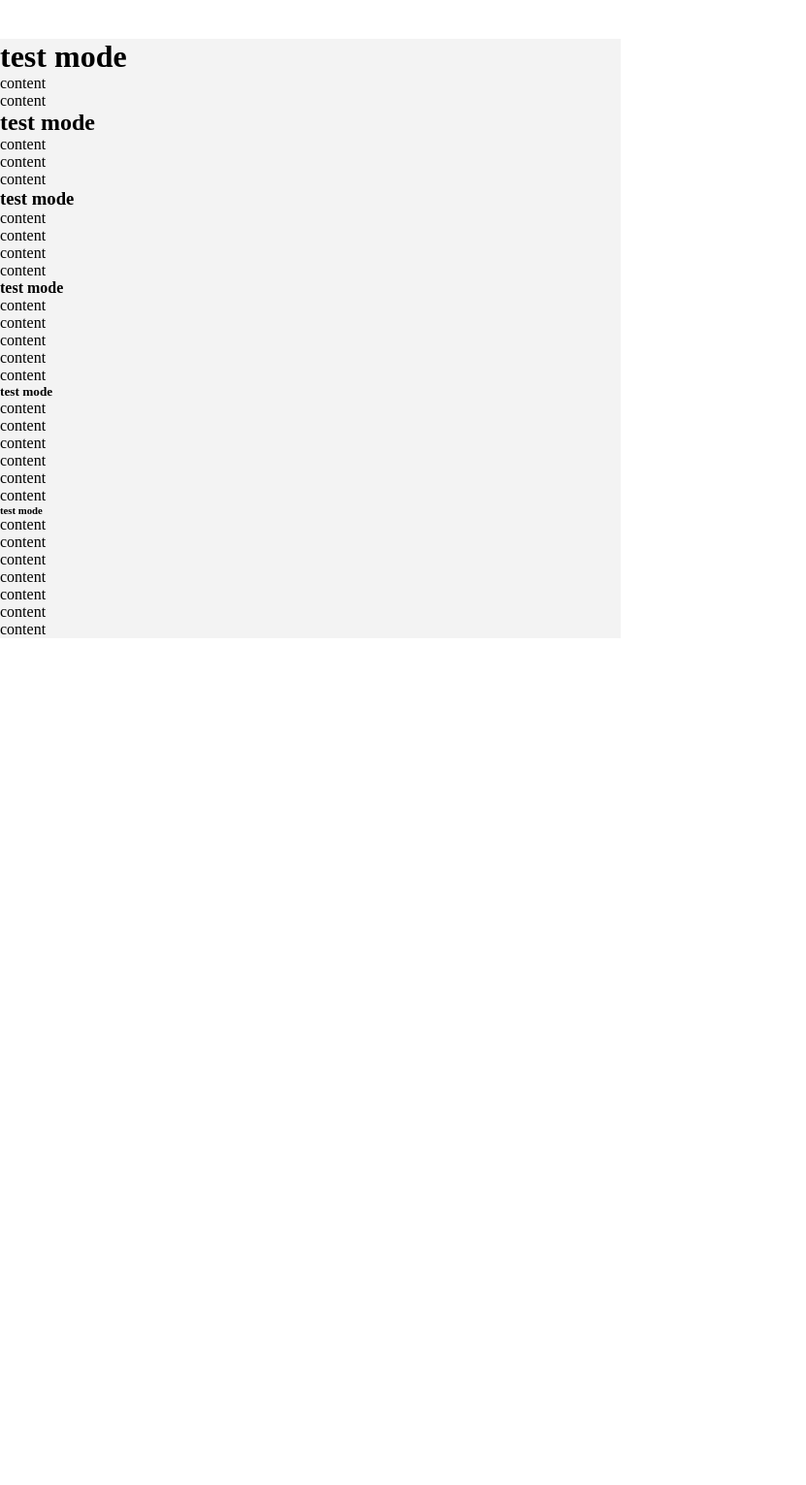
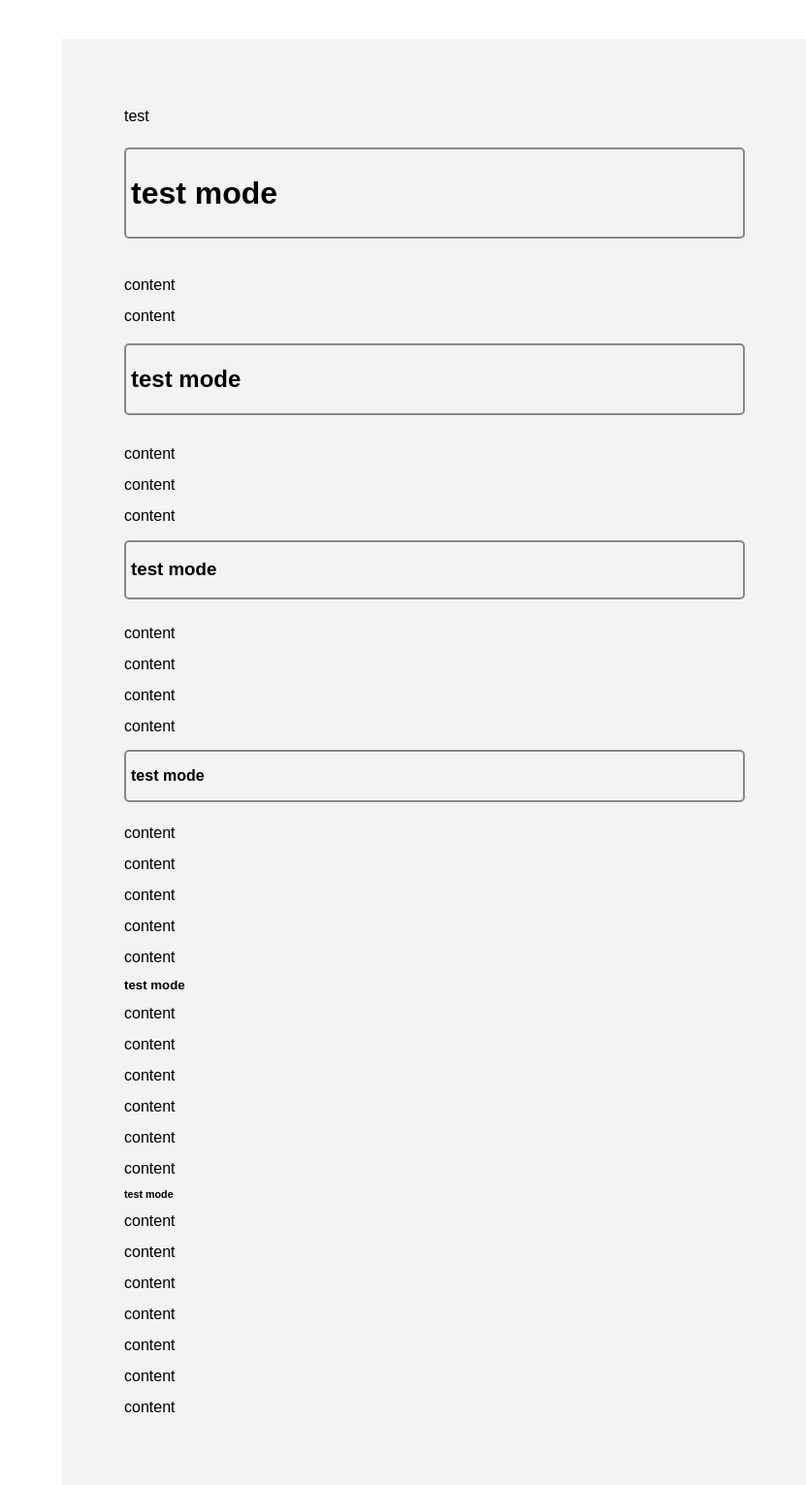
Before and after one commit to The-Infinitys/InfinitySpirit-blog, a Python web app: template The-Infinitys-InfinitySpirit/template/index.html in a window 1280 px wide. Shown: the whole page at 97% size, without its empty margins (0-831 px from the left). Before the commit the page ends 654 px from the top, so only its background shows below. Run offline with Jinja, Linux system fonts and the light colour scheme; the template is opened without the code that fills it, so the values that code supplies are empty.

Commit message:
取り敢えず目次とかの構成

```diff
--- a/The-Infinitys-InfinitySpirit/template/index.html
+++ b/The-Infinitys-InfinitySpirit/template/index.html
@@ -3,7 +3,7 @@
   <head>
     <meta charset="UTF-8" />
     <meta name="viewport" content="width=device-width, initial-scale=1.0" />
-    <title><InfinitySpiritTitle></InfinitySpiritTitle></title>
+    <title><InfinitySpiritMetaTitle>test</InfinitySpiritMetaTitle></title>
     <link
       rel="stylesheet"
       href="../../The-Infinitys-InfinitySpirit/template/style.css" />
@@ -13,9 +13,43 @@
   </head>
   <body>
     <div class="article-back">
-      <div class="article-title"><InfinitySpiritTitle></InfinitySpiritTitle></InfinitySpiritTitle></div>
       <div class="article-content">
-        <InfinitySpiritContent></InfinitySpiritContent>
+        <InfinitySpiritContent>
+          <InfinitySpiritArticleTitle>test</InfinitySpiritArticleTitle>
+          <h1>test mode</h1>
+          <p>content</p>
+          <p>content</p>
+          <h2>test mode</h2>
+          <p>content</p>
+          <p>content</p>
+          <p>content</p>
+          <h3>test mode</h3>
+          <p>content</p>
+          <p>content</p>
+          <p>content</p>
+          <p>content</p>
+          <h4>test mode</h4>
+          <p>content</p>
+          <p>content</p>
+          <p>content</p>
+          <p>content</p>
+          <p>content</p>
+          <h5>test mode</h5>
+          <p>content</p>
+          <p>content</p>
+          <p>content</p>
+          <p>content</p>
+          <p>content</p>
+          <p>content</p>
+          <h6>test mode</h6>
+          <p>content</p>
+          <p>content</p>
+          <p>content</p>
+          <p>content</p>
+          <p>content</p>
+          <p>content</p>
+          <p>content</p>
+        </InfinitySpiritContent>
       </div>
     </div>
   </body>
--- a/The-Infinitys-InfinitySpirit/template/style.css
+++ b/The-Infinitys-InfinitySpirit/template/style.css
@@ -25,11 +25,29 @@
 
 .article-title {
   width: 50%;
+  line-height: 1.5;
 }
 
 .article-content {
+  line-height: 2;
+  font-family: "Noto-Sans", Arial, Helvetica, sans-serif;
   width: 50%;
+  margin-left: 5%;
+  padding: 5%;
   height: auto;
   background: color-mix(in srgb, var(--infinityspirit-back), #888 10%);
   color: var(--infinityspirit-text);
 }
+
+.article-content h1,
+.article-content h2,
+.article-content h3,
+.article-content h4 {
+  border: 2px solid #888;
+  border-radius: 5px;
+  padding: 5px;
+  line-height: 2.5;
+  margin-top: 0.5em;
+  margin-bottom: 1em;
+  box-sizing: border-box;
+}
```
Also changed, not shown: The-Infinitys-InfinitySpirit/template/script.js (+10 -39 lines).
